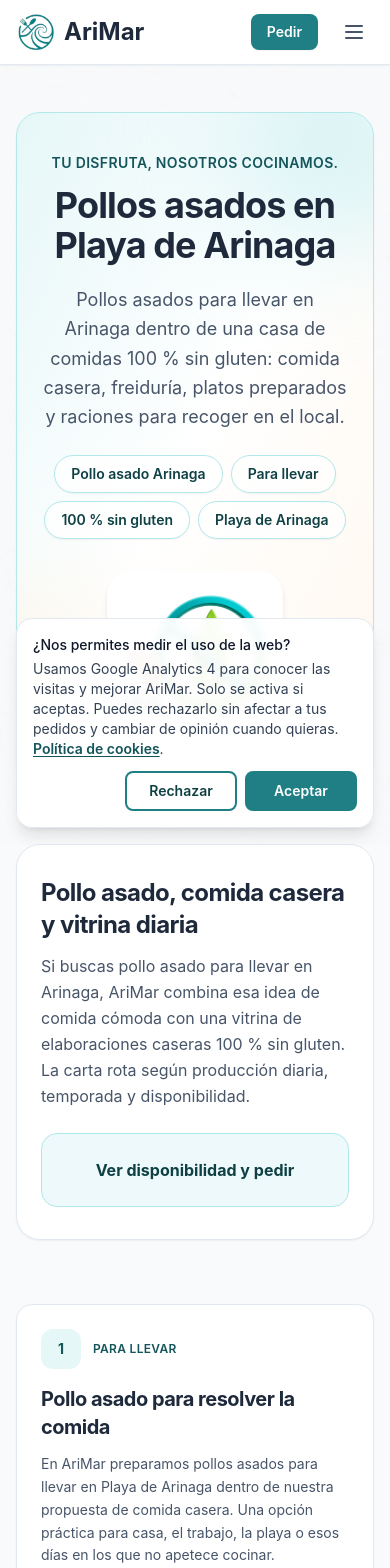
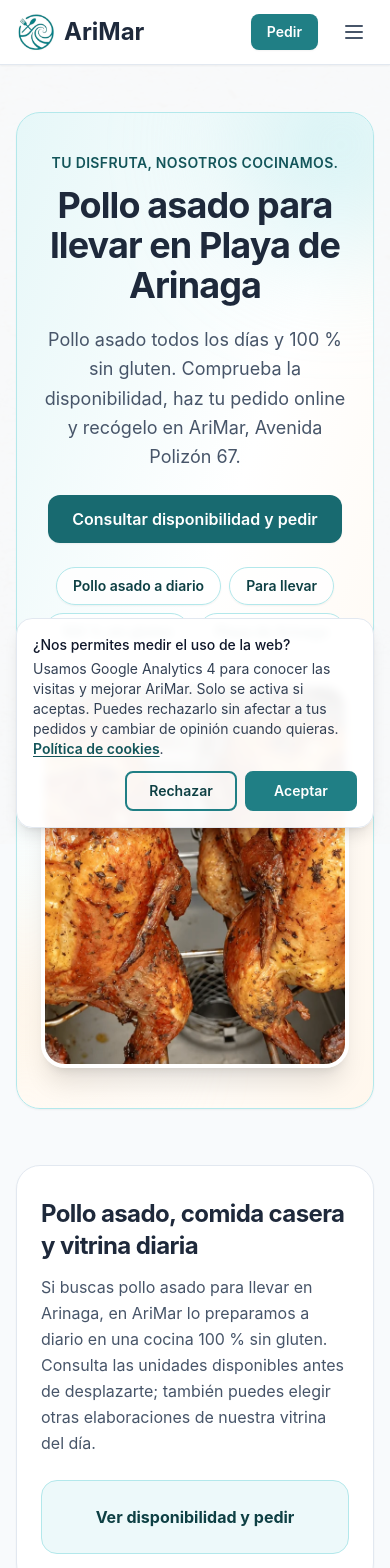
Before and after one commit to talaverilla85/ArimarWeb, a Next.js app: page /pollos-asados-arinaga in a window 390 px wide. Shown: the top 1568 px of the page. Built offline with nearby package versions, Linux system fonts and the light colour scheme.

Commit message:
feat(seo): strengthen roast chicken page and online ordering pathways

```diff
--- a/app/pollos-asados-arinaga/page.tsx
+++ b/app/pollos-asados-arinaga/page.tsx
@@ -1,20 +1,19 @@
 import type { Metadata } from 'next'
 import Image from 'next/image'
 import Link from 'next/link'
-import { SIN_GLUTEN_ALT, SIN_GLUTEN_IMAGE } from '@/components/SinGlutenBlock'
 import { siteConfig } from '@/lib/siteConfig'
 
 export const metadata: Metadata = {
-  title: 'Pollos asados en Arinaga | AriMar FoodLab',
+  title: 'Pollo asado en Arinaga para llevar | AriMar',
   description:
-    'Pollos asados para llevar en Playa de Arinaga. AriMar ofrece comida casera, freiduría y platos preparados 100% sin gluten en Gran Canaria.',
+    'Pollo asado para llevar en Playa de Arinaga, todos los días y 100 % sin gluten. Consulta disponibilidad, pide online y recoge en Avenida Polizón 67.',
   alternates: {
     canonical: '/pollos-asados-arinaga',
   },
   openGraph: {
-    title: 'Pollos asados en Arinaga | AriMar FoodLab',
+    title: 'Pollo asado en Arinaga para llevar | AriMar',
     description:
-      'Pollos asados para llevar en Playa de Arinaga, dentro de una propuesta de comida casera 100% sin gluten en Gran Canaria.',
+      'Pollo asado todos los días en Playa de Arinaga, 100 % sin gluten. Pídelo online para recoger en AriMar, Avenida Polizón 67.',
     type: 'website',
     url: 'https://arimarfoodlab.es/pollos-asados-arinaga',
   },
@@ -24,7 +23,7 @@ const sections = [
   {
     eyebrow: 'Para llevar',
     title: 'Pollo asado para resolver la comida',
-    text: 'En AriMar preparamos pollos asados para llevar en Playa de Arinaga dentro de nuestra propuesta de comida casera. Una opción práctica para casa, el trabajo, la playa o esos días en los que no apetece cocinar.',
+    text: 'Preparamos pollo asado a diario en Playa de Arinaga para que resuelvas la comida de casa, del trabajo o de un día de playa. Consulta las unidades disponibles y recógelo en el local.',
   },
   {
     eyebrow: 'Arinaga',
@@ -39,11 +38,11 @@ const sections = [
   {
     eyebrow: 'Disponibilidad',
     title: 'Consulta lo disponible y pide online',
-    text: 'Puedes consultar la disponibilidad del día y hacer tu pedido online para recoger en AriMar.',
+    text: 'Preparamos pollo asado todos los días, sujeto a existencias. Consulta lo que queda disponible, haz tu pedido online y recógelo en AriMar.',
   },
 ]
 
-const highlights = ['Pollo asado Arinaga', 'Para llevar', '100 % sin gluten', 'Playa de Arinaga']
+const highlights = ['Pollo asado a diario', 'Para llevar', '100 % sin gluten', 'Playa de Arinaga']
 
 const internalLinks = [
   { href: '/carta', label: 'Carta 100% sin gluten' },
@@ -71,12 +70,20 @@ export default function PollosAsadosArinagaPage() {
                 Tu disfruta, nosotros cocinamos.
               </p>
               <h1 className="text-4xl md:text-5xl font-bold text-slate-800 mb-5 tracking-tight">
-                Pollos asados en Playa de Arinaga
+                Pollo asado para llevar en Playa de Arinaga
               </h1>
               <p className="text-lg md:text-xl text-slate-600 leading-relaxed">
-                Pollos asados para llevar en Arinaga dentro de una casa de comidas 100 % sin gluten:
-                comida casera, freiduría, platos preparados y raciones para recoger en el local.
+                Pollo asado todos los días y 100 % sin gluten. Comprueba la disponibilidad,
+                haz tu pedido online y recógelo en AriMar, Avenida Polizón 67.
               </p>
+              <div className="mt-6">
+                <Link
+                  href="/hoy"
+                  className="inline-flex min-h-12 items-center justify-center rounded-xl bg-primary-600 px-6 py-3 font-semibold text-white shadow-sm transition-colors hover:bg-primary-700"
+                >
+                  Consultar disponibilidad y pedir
+                </Link>
+              </div>
               <div className="mt-6 flex flex-wrap justify-center gap-2 md:justify-start">
                 {highlights.map((item) => (
                   <span
@@ -88,14 +95,14 @@ export default function PollosAsadosArinagaPage() {
                 ))}
               </div>
             </div>
-            <div className="mx-auto w-44 md:w-52">
-              <div className="rounded-3xl border border-white/80 bg-white/90 p-3 shadow-md">
+            <div className="mx-auto w-full max-w-sm md:max-w-none">
+              <div className="relative aspect-[4/5] overflow-hidden rounded-3xl border-4 border-white shadow-xl">
                 <Image
-                  src={SIN_GLUTEN_IMAGE}
-                  alt={SIN_GLUTEN_ALT}
-                  width={260}
-                  height={220}
-                  className="h-auto w-full object-contain"
+                  src="/images/arimar-20261023-pollos-asados.webp"
+                  alt="Pollos asados de AriMar en el horno de nuestra cocina, para recoger en Playa de Arinaga"
+                  fill
+                  sizes="(max-width: 768px) 80vw, 220px"
+                  className="object-cover"
                   priority
                 />
               </div>
@@ -110,9 +117,9 @@ export default function PollosAsadosArinagaPage() {
                 Pollo asado, comida casera y vitrina diaria
               </h2>
               <p className="text-slate-600 leading-relaxed">
-                Si buscas pollo asado para llevar en Arinaga, AriMar combina esa idea de comida cómoda con una
-                vitrina de elaboraciones caseras 100 % sin gluten. La carta rota según producción diaria,
-                temporada y disponibilidad.
+                Si buscas pollo asado para llevar en Arinaga, en AriMar lo preparamos a diario en
+                una cocina 100 % sin gluten. Consulta las unidades disponibles antes de desplazarte;
+                también puedes elegir otras elaboraciones de nuestra vitrina del día.
               </p>
             </div>
             <Link
--- a/components/FeaturedDishesCarousel.tsx
+++ b/components/FeaturedDishesCarousel.tsx
@@ -56,7 +56,7 @@ export default function FeaturedDishesCarousel() {
                 <h3 className="mb-2 text-xl font-bold text-slate-900">{dish.name}</h3>
                 <p className="min-h-12 text-sm leading-relaxed text-slate-600">{dish.description}</p>
                 <Link href={dish.href} className="mt-4 inline-flex items-center gap-2 font-semibold text-primary-700 underline-offset-4 hover:underline">
-                  {dish.id === 'pata-asada' ? 'Ver encargos' : 'Ver carta'} <span aria-hidden="true">→</span>
+                  {dish.id === 'pata-asada' ? 'Ver encargos' : dish.id === 'pollo-asado' ? 'Ver pollo asado' : 'Ver carta'} <span aria-hidden="true">→</span>
                 </Link>
               </div>
             </article>
--- a/lib/faqContent.ts
+++ b/lib/faqContent.ts
@@ -19,7 +19,7 @@ export const siteFaqItems: FaqItem[] = [
   {
     question: '¿La carta es fija o cambia?',
     answer:
-      'La carta 100 % sin gluten rota cada día según temporada y producción. Solemos tener platos de cuchara (potajes, cremas), pastas, arroces, guisos, opciones vegetales y postres, además de platos del día y pollo asado cuando toca.',
+      'La carta 100 % sin gluten rota cada día según temporada y producción. Solemos tener platos de cuchara (potajes, cremas), pastas, arroces, guisos, opciones vegetales y postres, además de pollo asado a diario, sujeto a existencias.',
   },
   {
     question: '¿Cómo hago un pedido o encargo para recoger?',
@@ -54,7 +54,7 @@ export const siteFaqItems: FaqItem[] = [
   {
     question: '¿Hacéis pollo asado?',
     answer:
-      'Sí, el pollo asado es uno de los platos que solemos ofrecer según el día y la producción.',
+      'Sí, preparamos pollo asado todos los días. Las unidades pueden agotarse; consulta la disponibilidad en la web antes de desplazarte.',
   },
   {
     question: '¿Puedo pedir online?',
--- a/lib/featuredDishes.ts
+++ b/lib/featuredDishes.ts
@@ -37,7 +37,7 @@ export const featuredDishes: FeaturedDish[] = [
     image: '/images/arimar-20261023-pollos-asados.webp',
     alt: 'Pollos asados de AriMar dentro del horno de cocina',
     category: 'Asados',
-    description: 'Pollo asado preparado en nuestra cocina.',
+    description: 'Pollo asado todos los días, para recoger en Playa de Arinaga.',
     href: '/pollos-asados-arinaga',
   },
   {
```
